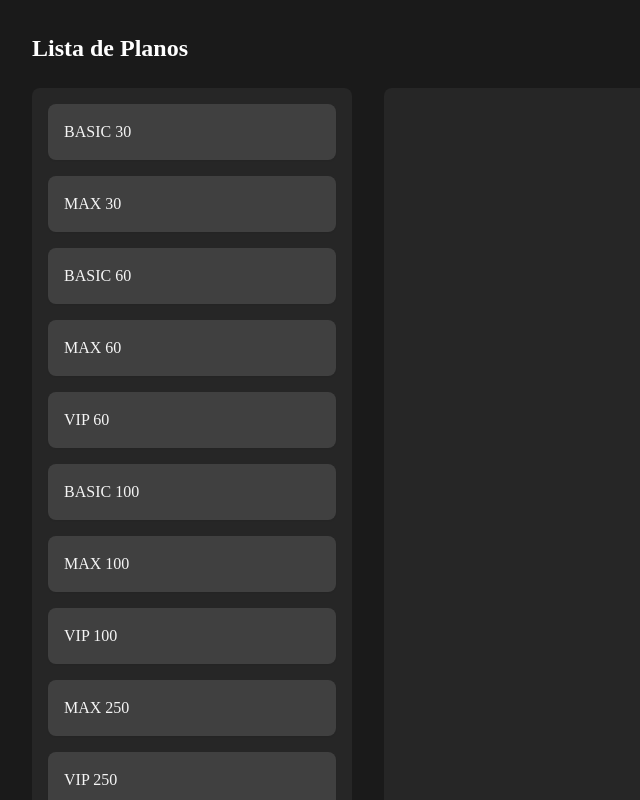
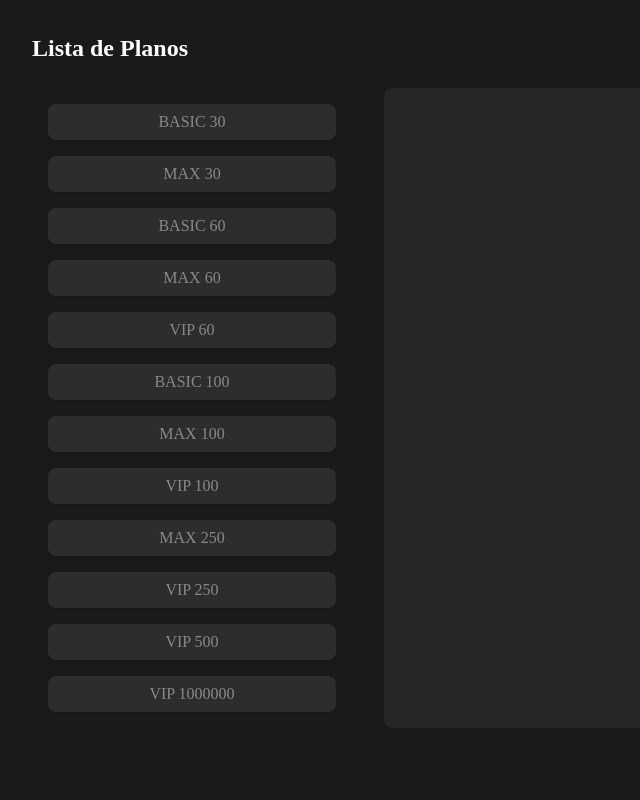
Before and after one commit to kelvinnicolau/react-dnd, a React (Create React App) app: page /planos in a window 1280 px wide. Shown: the top 800 px of the page, without its empty margins (0-640 px from the left). Built offline with nearby package versions, Linux system fonts and the light colour scheme.

Commit message:
feat: planos atualizada

```diff
--- a/src/components/planos/Column.tsx
+++ b/src/components/planos/Column.tsx
@@ -12,17 +12,27 @@ export function Column({ column, plans }: ColumnProps) {
     id: column.id,
   });
 
+  // Verifica se é a primeira coluna (TODO)
+  const isFirstColumn = column.id === "TODO";
+
   return (
-    <div className="flex w-80 flex-col rounded-lg bg-neutral-800 p-4">
+    <div
+      className={`flex w-80 flex-col rounded-lg p-4 ${
+        isFirstColumn ? "" : "bg-neutral-800" // Apenas a segunda coluna tem background
+      }`}
+    >
       <div
         ref={setNodeRef}
         className={`
-          flex flex-1 flex-col gap-4 min-h-[100px] transition-all duration-150
-          ${isOver ? "bg-neutral-700" : "bg-neutral-800"} // Visual feedback
+          flex flex-1 flex-col gap-4 transition-all duration-150
+          ${
+            isOver ? "bg-neutral-700" : ""
+          } // Visual feedback apenas na segunda coluna
         `}
+        style={{ height: "500px" }} // Altura fixa para a coluna
       >
         {plans.map((plan) => (
-          <PlanCard key={plan.id} plan={plan} />
+          <PlanCard key={plan.id} plan={plan} isFirstColumn={isFirstColumn} />
         ))}
       </div>
     </div>
--- a/src/components/planos/PlanCard.tsx
+++ b/src/components/planos/PlanCard.tsx
@@ -3,9 +3,10 @@ import { Plan } from "../../types";
 
 type PlanCardProps = {
   plan: Plan;
+  isFirstColumn: boolean; // Prop para identificar se o card está na primeira coluna
 };
 
-export function PlanCard({ plan }: PlanCardProps) {
+export function PlanCard({ plan, isFirstColumn }: PlanCardProps) {
   const {
     attributes,
     listeners,
@@ -15,7 +16,7 @@ export function PlanCard({ plan }: PlanCardProps) {
     isDragging,
   } = useSortable({ id: plan.id });
 
-  // Only apply transform for movement
+  // Estilo baseado na coluna
   const style = {
     transform: transform
       ? `translate(${transform.x}px, ${transform.y}px)`
@@ -23,9 +24,10 @@ export function PlanCard({ plan }: PlanCardProps) {
     transition: isDragging
       ? "none"
       : transition || "transform 0.15s ease-out, opacity 0.1s ease-out",
-    opacity: isDragging ? 0.6 : 1,
+    opacity: isDragging ? 0.6 : isFirstColumn ? 0.5 : 1, // Opacidade reduzida na primeira coluna
     zIndex: isDragging ? 10 : 0,
     borderRadius: "0.5rem",
+    height: "36px", // Altura fixa para os cards
   };
 
   return (
@@ -38,6 +40,7 @@ export function PlanCard({ plan }: PlanCardProps) {
         cursor-grab bg-neutral-700 p-4 shadow-sm
         hover:shadow-md active:shadow-lg
         transition-opacity duration-150 ease-out
+        flex items-center justify-center // Centraliza o texto vertical e horizontalmente
       `}
     >
       <h3 className="font-medium text-neutral-100">{plan.title}</h3>
```
